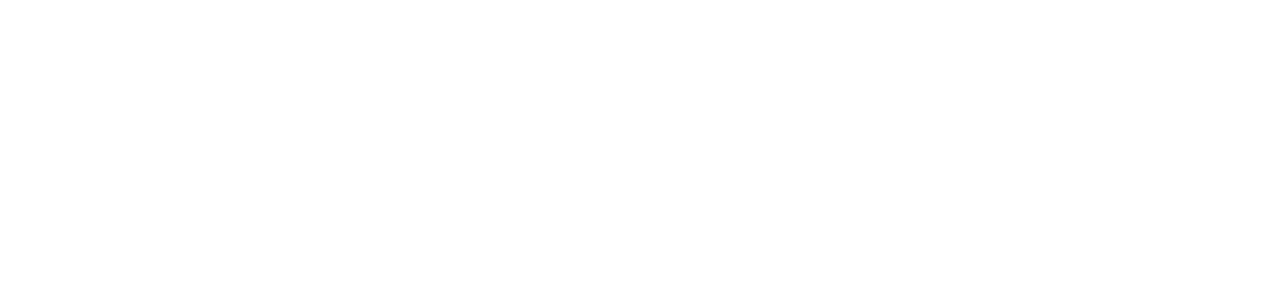
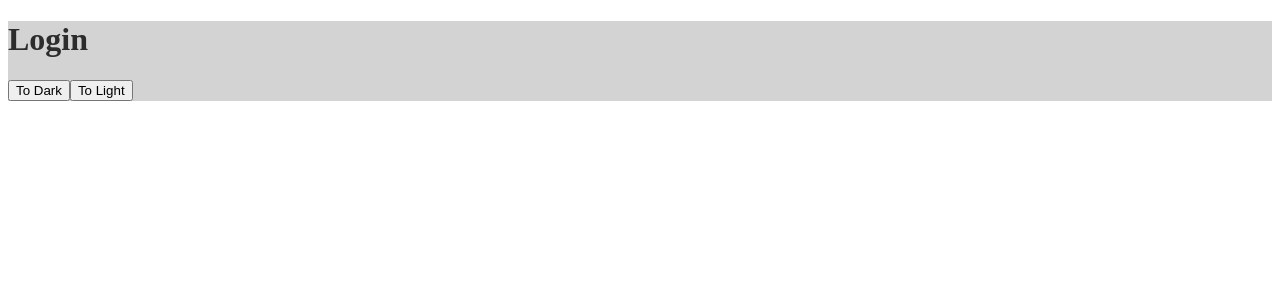
Before and after one commit to sijune/junstagram-web, a React (Create React App) app: page / in a window 1280 px wide. Shown: the top 300 px of the page. Built offline with nearby package versions, Linux system fonts and the light colour scheme.

Commit message:
ThemeProvider

```diff
--- a/src/App.js
+++ b/src/App.js
@@ -1,5 +1,40 @@
+import { useReactiveVar } from "@apollo/client";
+import { HashRouter as Router, Route, Switch } from "react-router-dom";
+import Home from "./screens/Home";
+import Login from "./screens/Login";
+import NotFound from "./screens/NotFound";
+import { isLoggedInVar, isDarkModeVar } from "./apollo";
+import { ThemeProvider } from "styled-components";
+
+const lightTheme = {
+  fontColor: "#2c2c2c",
+  bgColor: "lightgray",
+};
+
+const darkTheme = {
+  fontColor: "lightgray",
+  bgColor: "#2c2c2c",
+};
+
 function App() {
-  return <div> </div>;
+  const isLoggedIn = useReactiveVar(isLoggedInVar);
+  const isDarkMode = useReactiveVar(isDarkModeVar);
+  return (
+    <ThemeProvider theme={isDarkMode ? darkTheme : lightTheme}>
+      <Router>
+        {/* Switch: 한번에 한번씩만 Route 되게 해준다. */}
+        <Switch>
+          <Route path="/" exact>
+            {isLoggedIn ? <Home /> : <Login />}
+          </Route>
+          {/* 일치하지 않는 path로 요청이 들어오면 라우팅 되는 곳, redirect를 사용할 수도 있다. */}
+          <Route>
+            <NotFound />
+          </Route>
+        </Switch>
+      </Router>
+    </ThemeProvider>
+  );
 }
 
 export default App;
--- /dev/null
+++ b/src/apollo.js
@@ -0,0 +1,4 @@
+import { makeVar } from "@apollo/client";
+
+export const isLoggedInVar = makeVar(false);
+export const isDarkModeVar = makeVar(false);
--- /dev/null
+++ b/src/screens/Home.js
@@ -0,0 +1,12 @@
+import { isLoggedInVar } from "../apollo";
+
+function Home() {
+  return (
+    <div>
+      <h1> Home </h1>
+      <button onClick={() => isLoggedInVar(false)}>Logout</button>
+    </div>
+  );
+}
+
+export default Home;
--- /dev/null
+++ b/src/screens/Login.js
@@ -0,0 +1,22 @@
+import styled from "styled-components";
+import { isDarkModeVar } from "../apollo";
+
+const Title = styled.h1`
+  color: ${(props) => props.theme.fontColor};
+`;
+
+const Container = styled.div`
+  background-color: ${(props) => props.theme.bgColor};
+`;
+
+function Login() {
+  return (
+    <Container>
+      <Title> Login </Title>
+      <button onClick={() => isDarkModeVar(true)}>To Dark</button>
+      <button onClick={() => isDarkModeVar(false)}>To Light</button>
+    </Container>
+  );
+}
+
+export default Login;
--- /dev/null
+++ b/src/screens/NotFound.js
@@ -0,0 +1,5 @@
+function NotFound() {
+  return <h1> NotFound </h1>;
+}
+
+export default NotFound;
```
